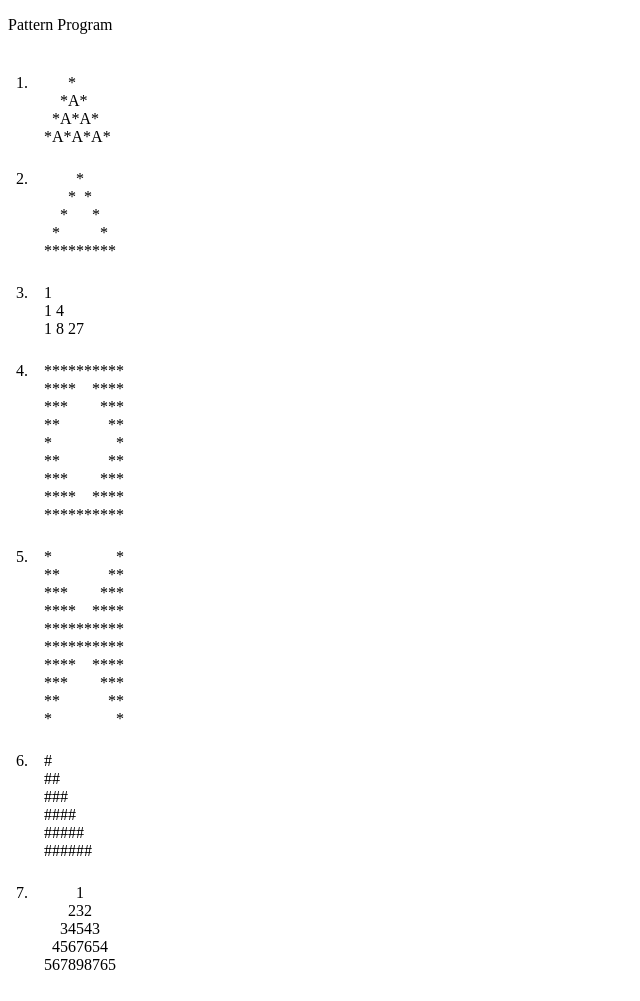
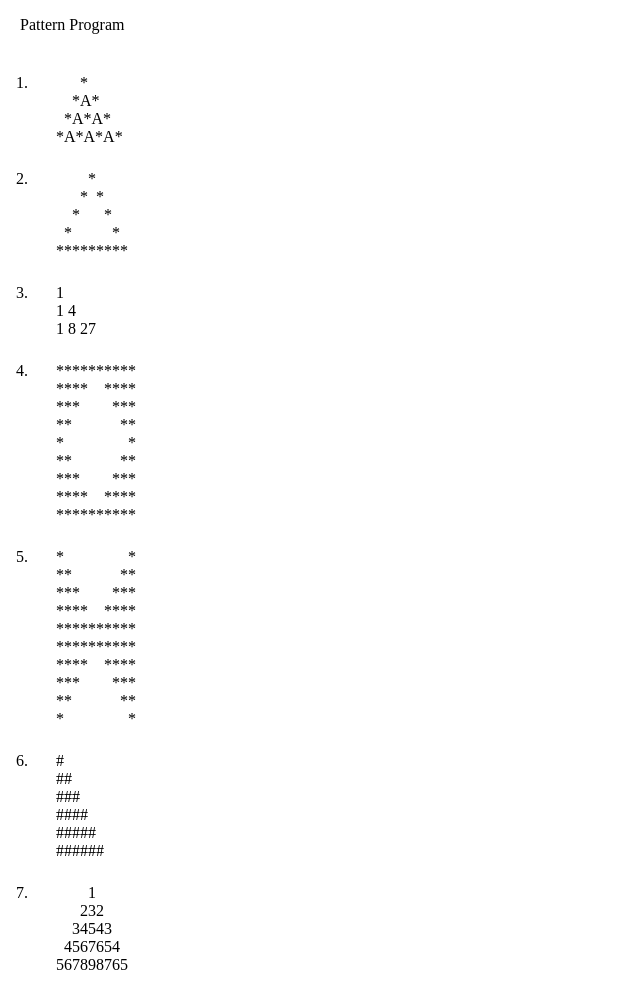
Before and after one commit to azishanprdxn/task1, a plain HTML site: page index.html in a window 1280 px wide. Shown: the whole page, without its empty margins (0-640 px from the left). Drawn offline with Linux system fonts and the light colour scheme.

Commit message:
Completed Pattern Program

```diff
--- a/assets/css/style.css
+++ b/assets/css/style.css
@@ -1,3 +1,5 @@
+p { padding-left: 12px; }
+
 ol {
   margin: 0;
   padding: 24px;
@@ -5,5 +7,5 @@ ol {
 
 ol li {
   padding-bottom: 24px;
-  padding-left: 12px;
+  padding-left: 24px;
 }
--- a/assets/js/script.js
+++ b/assets/js/script.js
@@ -1,16 +1,17 @@
 /* Pattern 1 =================================================================== */
 var p1 = 4;
+var i, j;
 // Loop
-for (var i = 1; i <= p1; i++) {
+for (i = 1; i <= p1; i++) {
   // Spacing
-  for (var j = p1 - 1; j >= i; j--) {
+  for (j = p1 - 1; j >= i; j--) {
     document.getElementById('pattern1').innerHTML += "&nbsp;&nbsp;";
   }
   // Printing
-  for (var j = 1; j <= 2 * i - 1; j++) {
-    if (j % 2 == 0) {
+  for (j = 1; j <= 2 * i - 1; j++) {
+    if (j % 2 == 0) { // for Printing A on even Position of every line
       document.getElementById('pattern1').innerHTML += "A";
-    } else {
+    } else { // for Printing A on odd Position of every line
       document.getElementById('pattern1').innerHTML += "*";
     }
   }
@@ -26,7 +27,7 @@ for (i = 1; i <= p2; i++) {
   // Printing
   for (j = 1; j <= 9; j++) {
     if ((i == 5) || (i + j == 6) || (j - i == 4)) {
-      document.getElementById('pattern2').innerHTML += "*";
+      document.getElementById('pattern2').innerHTML += "*"; // Print * if given condition is true
     } else {
       document.getElementById('pattern2').innerHTML += "&nbsp;&nbsp;"; // Spacing
     }
@@ -57,40 +58,45 @@ for (i = 1; i <= p4; i++) {
     k--;
   }
   for (j = 1; j <= 10; j++) {
-    if ((j <= 6 - k) || (j >= 5 + k)) {
+    if ((j <= 6 - k) || (j >= 5 + k)) { // for Printing *
       document.getElementById('pattern4').innerHTML += "*";
-    } else {
+    } else { // Spacing
       document.getElementById('pattern4').innerHTML += "&nbsp;&nbsp;";
     }
   }
+  //   Line Break
   document.getElementById('pattern4').innerHTML += "<br>";
 }
 
 /* Pattern5 =================================================================== */
 var p5 = 5;
-var i, j, k, l;
-for (var i = 1; i <= p5; i++) {
-  for (var j = 1; j <= i; j++) {
-    document.getElementById('pattern5').innerHTML += "*";
+var i, j;
+// Print upper half of the pattern
+for (i = 1; i <= p5; i++) {
+  for (j = 1; j <= i; j++) {
+    document.getElementById('pattern5').innerHTML += "*"; // Print *
   }
-  for (var k = (2 * i - 2); k <= (2 * p5 - 3); k++) {
-    document.getElementById('pattern5').innerHTML += "&nbsp;&nbsp;";
+  for (j = (2 * i - 2); j <= (2 * p5 - 3); j++) {
+    document.getElementById('pattern5').innerHTML += "&nbsp;&nbsp;"; // Spacing
   }
-  for (var l = 1; l <= i; l++) {
-    document.getElementById('pattern5').innerHTML += "*";
+  for (j = 1; j <= i; j++) {
+    document.getElementById('pattern5').innerHTML += "*"; // Print *
   }
+  // Line Break
   document.getElementById('pattern5').innerHTML += "<br>";
 }
-for (var i = 1; i <= p5; i++) {
-  for (var j = i; j <= p5; j++) {
-    document.getElementById('pattern5').innerHTML += "*";
+// Print lower half of the pattern
+for (i = 1; i <= p5; i++) {
+  for (j = i; j <= p5; j++) {
+    document.getElementById('pattern5').innerHTML += "*"; // Print *
   }
-  for (var k = 1; k <= (2 * i - 2); k++) {
-    document.getElementById('pattern5').innerHTML += "&nbsp;&nbsp;";
+  for (j = 1; j <= (2 * i - 2); j++) {
+    document.getElementById('pattern5').innerHTML += "&nbsp;&nbsp;"; // Spacing
   }
-  for (var l = i; l <= p5; l++) {
-    document.getElementById('pattern5').innerHTML += "*";
+  for (j = i; j <= p5; j++) {
+    document.getElementById('pattern5').innerHTML += "*"; // Print *
   }
+  // Line Break
   document.getElementById('pattern5').innerHTML += "<br>";
 }
 
@@ -120,11 +126,11 @@ for (var i = 1; i <= p7; i++) {
   for (var j = 1; j <= 2 * i - 1; j++) {
     if (j <= i) {
       num++;
-      document.getElementById('pattern7').innerHTML += num;
+      document.getElementById('pattern7').innerHTML += num; // Print num in ascending
     }
     else {
       num--;
-      document.getElementById('pattern7').innerHTML += num;
+      document.getElementById('pattern7').innerHTML += num; // Print num in descending
     }
   }
   // Line Break
```
Also changed, not shown: index.html (+7 -21 lines).
